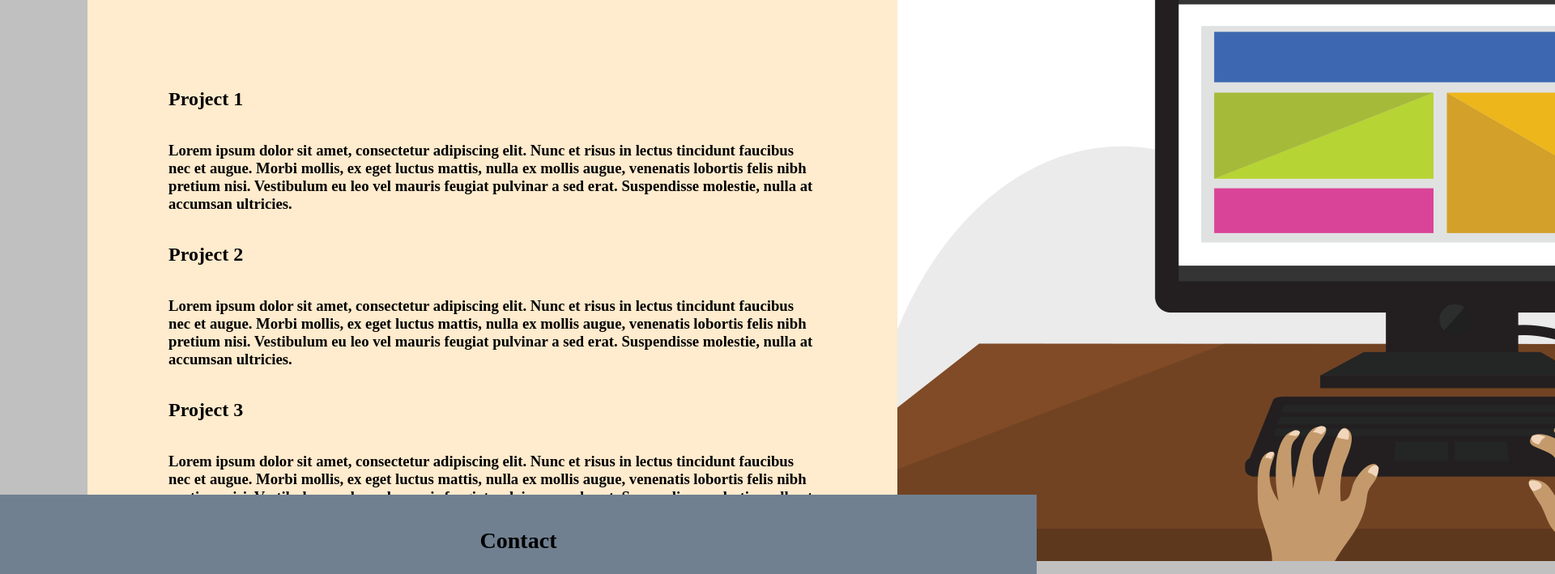
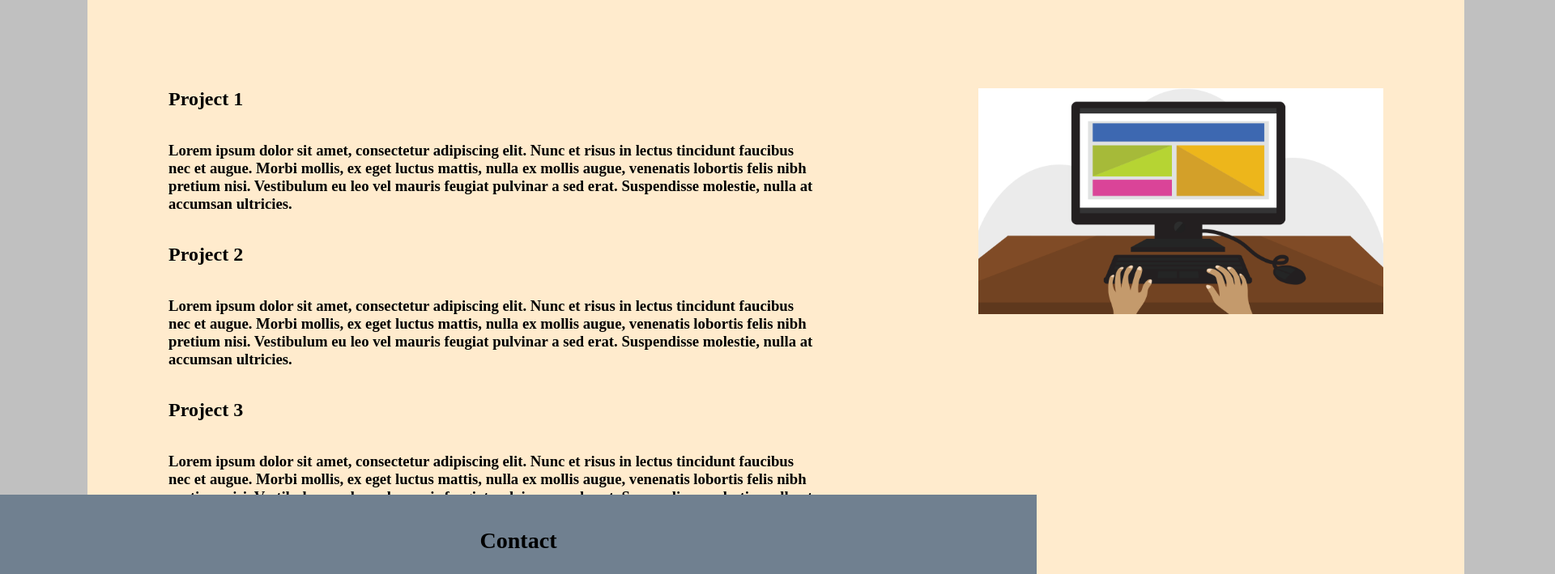
Before and after one commit to aa-shin/personal-website2, a plain HTML site: page portfolio.html in a window 1280 px wide. Shown: the part 89-798 px from the top of the page at 81% size, 1920 px wide, since content can reach past the window. Drawn offline with Linux system fonts and the light colour scheme.

Commit message:
fifth commit

```diff
--- a/portfolio.html
+++ b/portfolio.html
@@ -14,6 +14,7 @@
         <a href="portfolio.html">Portfolio</a>
       </div>
     </nav>
+    <div>
       <main>
         <h2>Project 1</h2>
         <h3>Lorem ipsum dolor sit amet, consectetur adipiscing elit. Nunc et risus in lectus tincidunt faucibus nec et augue. Morbi mollis, ex eget luctus mattis, nulla ex mollis augue, venenatis lobortis felis nibh pretium nisi. Vestibulum eu leo vel mauris feugiat pulvinar a sed erat. Suspendisse molestie, nulla at accumsan ultricies.</h3>
@@ -22,6 +23,7 @@
         <h2>Project 3</h2>
         <h3>Lorem ipsum dolor sit amet, consectetur adipiscing elit. Nunc et risus in lectus tincidunt faucibus nec et augue. Morbi mollis, ex eget luctus mattis, nulla ex mollis augue, venenatis lobortis felis nibh pretium nisi. Vestibulum eu leo vel mauris feugiat pulvinar a sed erat. Suspendisse molestie, nulla at accumsan ultricies.</h3>
       </main>
+    </div>
     <div>
       <img class="project" src="images/projects.png" alt="computer screen with work on it">
     </div>
--- a/styles.css
+++ b/styles.css
@@ -72,6 +72,16 @@ div > main {
   margin-right: 100px;
 }
 
+.project {
+  background-color: blanchedalmond;
+  width: 500px;
+  padding: 100px;
+  padding-bottom: 516;
+  padding-top: 140px;
+  margin-top: 50px;
+  margin-right: 100px;
+}
+
 footer {
   position: fixed;
   left: 0px;
```
Also changed, not shown: 1 other file. Lines whose indentation alone changed are shown as unchanged.
